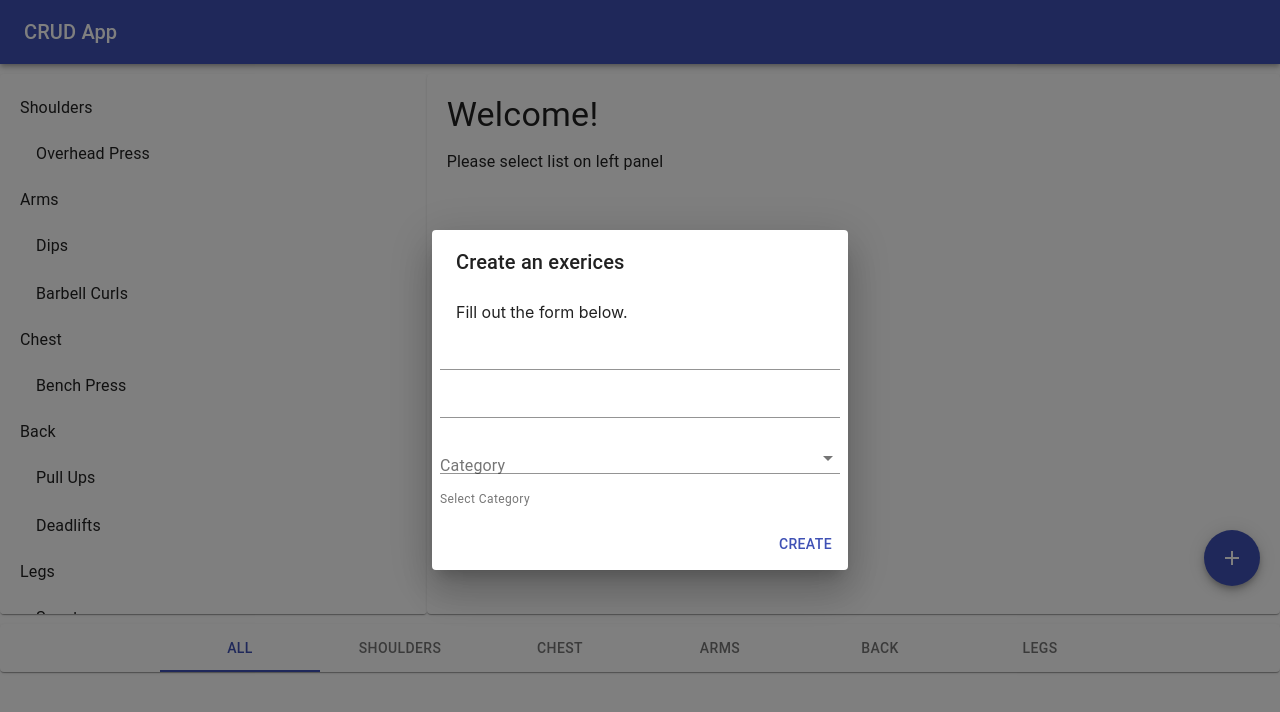
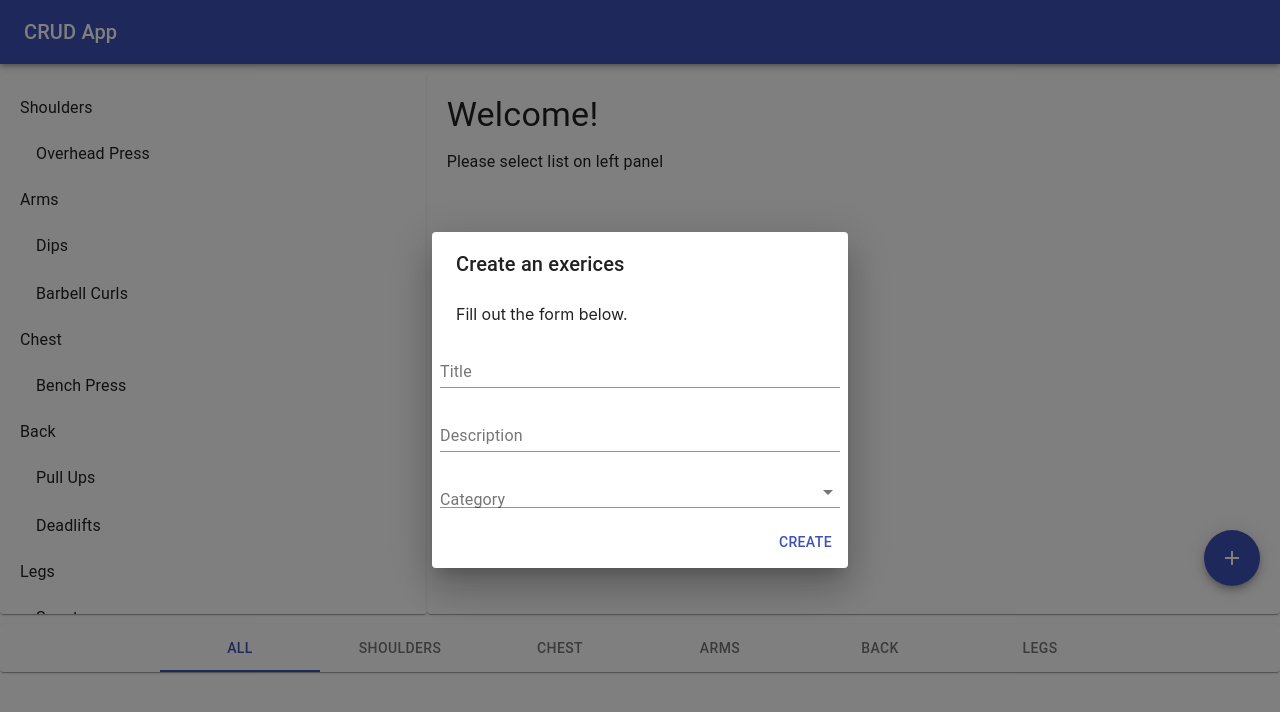
Before and after one commit to anitkumarsingh/CRUD-React-App, a React (Create React App) app: page / in a window 1280 px wide. Both pictures are taken after a click on the button "Add". Shown: the top 712 px of the page. Built offline with nearby package versions, Linux system fonts and the light colour scheme.

Commit message:
implemented crud functionality

```diff
--- a/src/Components/App.js
+++ b/src/Components/App.js
@@ -9,7 +9,8 @@ class App extends Component{
         exercise:{}
     }
     getExercisesByMuscles = () =>{
-        return Object.entries(this.state.exercises.reduce((exercises,exercise)=>{
+        return Object.entries(
+         this.state.exercises.reduce((exercises,exercise)=>{
          const { muscles } = exercise;
          exercises[muscles]= exercises[muscles]
          ?[...exercises[muscles],exercise]
@@ -27,12 +28,23 @@ class App extends Component{
             exercise:exercises.find(ex => ex.id === id)
         }))
     }
+    handleExerciseCreate = exercise =>{
+    this.setState(({exercises})=>({
+      exercises:[
+        ...exercises,
+        exercise
+      ]
+    }))
+    }
     render(){
     const exercises= this.getExercisesByMuscles();
     const { category,exercise } = this.state
     return(
     <Fragment>
-        <Header muscles={muscles} />
+        <Header
+         muscles={muscles}
+         onExerciseCreate={this.handleExerciseCreate}
+         />
         <Exercise
           exercises={exercises}
           catergory={category}
--- a/src/Components/Exercise/Dialog/CreateFloatBtn.js
+++ b/src/Components/Exercise/Dialog/CreateFloatBtn.js
@@ -15,7 +15,6 @@ import {
         TextField,
         FormControl,
         InputLabel,
-        FormHelperText,
         Input,
         MenuItem
      } from '@material-ui/core';
@@ -56,20 +55,25 @@ class CreateFloatBtn extends Component{
     handleToggle = () =>{
         this.setState({open:!this.state.open})
       }
-      handleChange = name => event => {
-        this.setState({
-          ...this.state,
-          [name]: event.target.value,
-        });
-      };
       handleChangeText = name =>event =>{
         this.setState({
           exercise:{
            ...this.state.exercise,
            [name]:event.target.value
           }
-
         })
+      }
+      handleSubmitChange = ()=>{
+       const { exercise } = this.state;
+       this.props.onCreate(exercise);
+       this.setState({
+         open:false,
+         exercise:{
+           title:'',
+           description:'',
+           muscles:''
+         }
+       })
       }
     render(){
         const { classes,muscles:categories } = this.props;
@@ -90,14 +94,16 @@ class CreateFloatBtn extends Component{
                    <ThemeProvider theme={theme}>
                         <TextField
                            className={[classes.formControl,classes.margin].join(' ')}
-                           label={title}
+                           label="Title"
+                           value={title}
                            onChange={this.handleChangeText('title')}
                         /><br/>
                          <TextField
                             multiline
                             rowsMax="4"
                             className={[classes.formControl,classes.margin].join(' ')}
-                            label={description}
+                            value={description}
+                            label="Description"
                             onChange={this.handleChangeText('description')}
                         /><br/>
                         <FormControl className={classes.formControl}>
@@ -108,20 +114,18 @@ class CreateFloatBtn extends Component{
                                 onChange={this.handleChangeText('muscles')}
                                 className={[classes.formControl,classes.margin].join(' ')}
                             >
-                                {categories.map((cat)=>{
-                                  return(
-                                    <div key={cat + 'id'}>
-                                    <MenuItem value={cat}>{cat}</MenuItem>
-                                    </div>
-                                  )
-                                })}
+                                {categories.map((cat)=>
+                                    <MenuItem value={cat} key={cat + 'id'}>{cat}</MenuItem>
+                                )}
                             </Select>
-                            <FormHelperText  className={classes.margin}>Select Category</FormHelperText>
                         </FormControl>
                 </ThemeProvider>
                    </form>
                 <DialogActions>
-                    <Button onClick={this.handleToggle} color="primary" outline="true">
+                    <Button
+                      color="primary" outline="true"
+                      onClick={this.handleSubmitChange}
+                      >
                        Create
                     </Button>
                 </DialogActions>
--- a/src/Components/Layouts/Header.js
+++ b/src/Components/Layouts/Header.js
@@ -2,14 +2,14 @@ import React from 'react';
 import { AppBar , Toolbar, Typography} from '@material-ui/core';
 import CreateBtn from '../Exercise/Dialog/CreateFloatBtn';
 
-const Header = ({muscles}) =>{
+const Header = ({muscles,onExerciseCreate}) =>{
     return (
         <div>
             <AppBar position="static">
                 <Toolbar style={{ flexGrow: 1,}}>
                 <Typography variant="h6">CRUD App
                 </Typography>
-                <CreateBtn muscles={muscles} />
+                <CreateBtn muscles={muscles} onCreate={onExerciseCreate} />
                 </Toolbar>
             </AppBar>
         </div>
```
